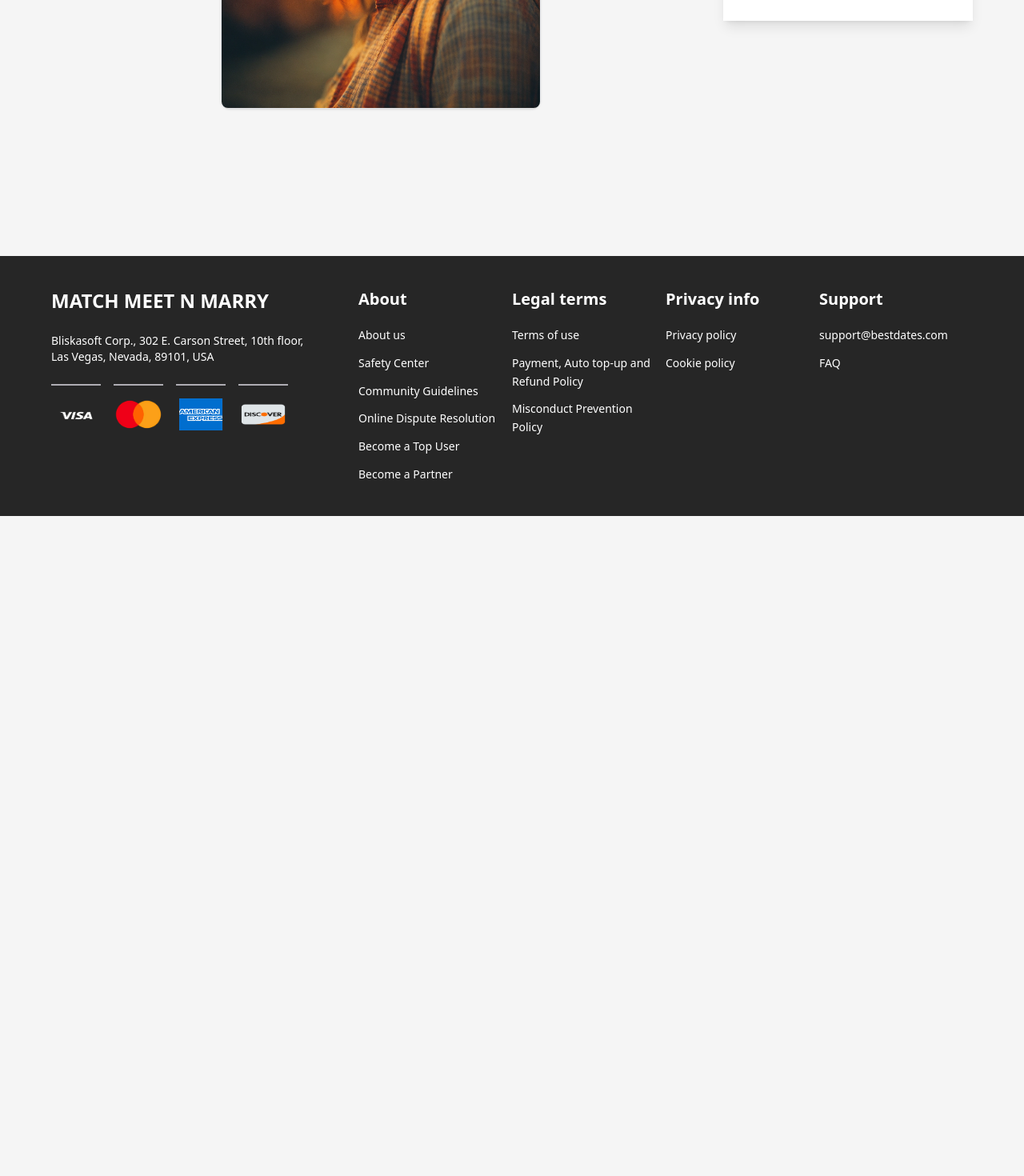
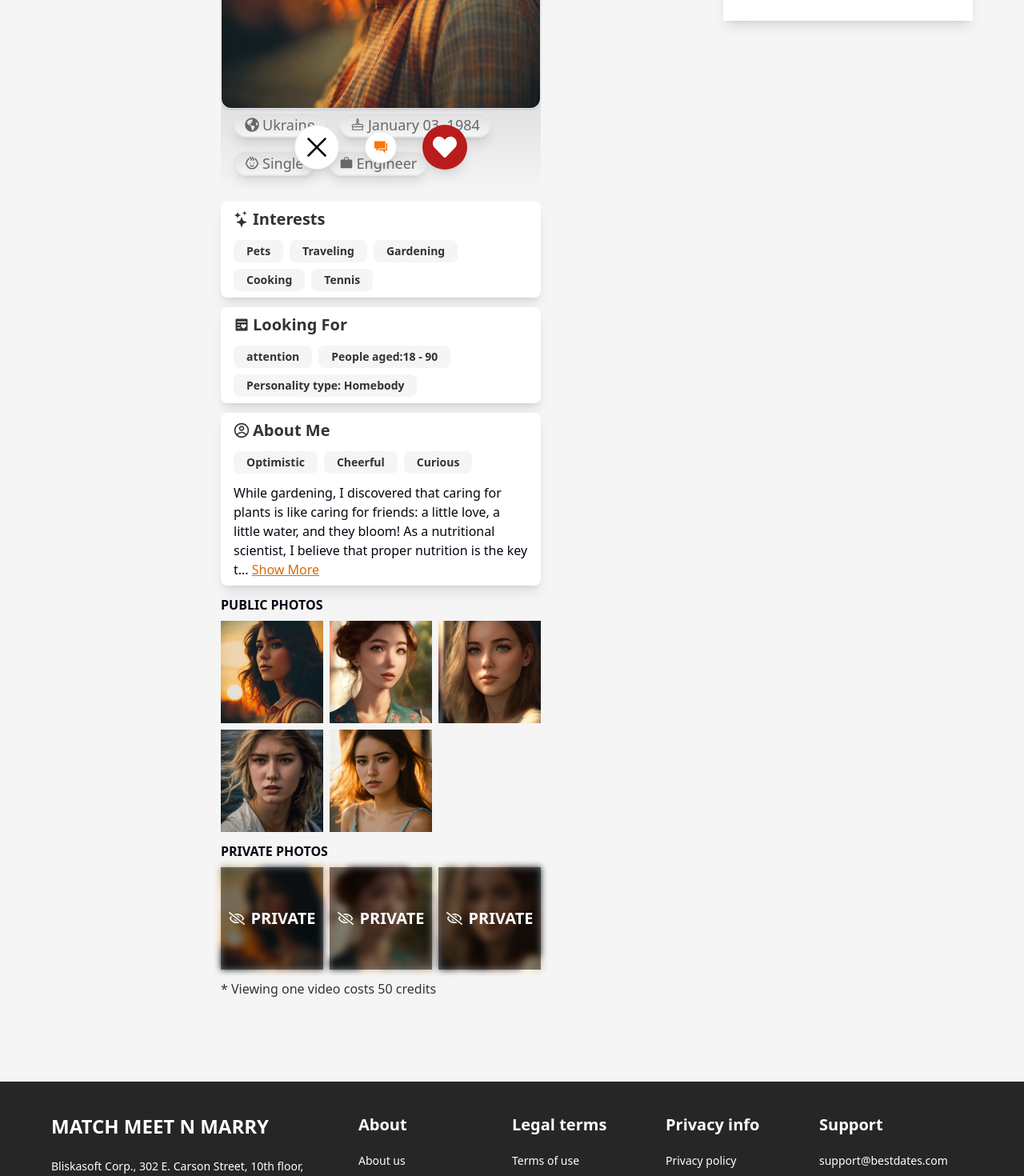
Before and after one commit to Badshah-Alam/mmm, a Next.js app: page /people in a window 1280 px wide. Shown: the part 580-2050 px from the top of the page at 80% size. Before the commit the page ends 1225 px from the top, so only its background shows below. Built offline with nearby package versions, Linux system fonts and the light colour scheme.

Commit message:
create people page

```diff
--- /dev/null
+++ b/app/(pages)/people/_components/about-profile.tsx
@@ -0,0 +1,113 @@
+import { SearchImg } from "@/data/search/search";
+import { usePathname } from "next/navigation";
+import React, { useState } from "react";
+import { BsStars } from "react-icons/bs";
+import { CgProfile } from "react-icons/cg";
+import { FaGlobeAmericas } from "react-icons/fa";
+import { LiaBirthdayCakeSolid } from "react-icons/lia";
+import { PiBagSimpleFill, PiListHeartFill } from "react-icons/pi";
+import { TbMoodBoy } from "react-icons/tb";
+
+const AboutProfile = () => {
+  const [isshow, setIsshow] = useState(false);
+  const pathname = usePathname();
+  const chartid = parseInt(pathname.split("/")[2], 10);
+  const chartData = SearchImg[chartid] || SearchImg[1];
+  if (!chartData) {
+    return <div>Chart not found!</div>;
+  }
+  return (
+    <div>
+      <div className="py-5 bg-gradient-to-b from-[#DFDFDF] to-smoke-mmm rounded-2xl flex px-4 flex-wrap gap-4  items-center w-full text-lg text-bold  text-[#676767]">
+        <div className="flex items-center gap-1 bg-gradient-to-b from-[#DFDFDF] to-smoke-mmm shadow-lg border-[2px] px-3 rounded-full ">
+          <FaGlobeAmericas />
+          <p>{chartData.location}</p>
+        </div>
+        <div className="flex items-center gap-1 bg-gradient-to-b from-[#DFDFDF] to-smoke-mmm shadow-lg border-[2px] px-3 rounded-full ">
+          <LiaBirthdayCakeSolid />
+          <p>{chartData.dob}</p>
+        </div>
+        <div className="flex items-center gap-1 bg-gradient-to-b from-[#DFDFDF] to-smoke-mmm shadow-lg border-[2px] px-3 rounded-full ">
+          <TbMoodBoy />
+          <p>{chartData.relationship}</p>
+        </div>
+        <div className="flex items-center gap-1 bg-gradient-to-b from-[#DFDFDF] to-smoke-mmm shadow-lg border-[2px] px-3 rounded-full ">
+          <PiBagSimpleFill />
+          <p>{chartData.occupation}</p>
+        </div>
+      </div>
+
+      <div className="bg-white flex flex-col gap-y-3 mt-3 shadow-lg px-4 py-2 rounded-lg">
+        <div className="flex gap-1   items-center text-[#333333]">
+          <BsStars className="text-xl" />
+          <p className="text-xl font-semibold">Interests</p>
+        </div>
+        <div className="flex flex-wrap gap-2">
+          {chartData.interests.map((item, index) => (
+            <div
+              key={index}
+              className=" text-[#333333] bg-[#F5F5F5] px-4 py-1 rounded-lg"
+            >
+              <p className="text-sm font-semibold">{item.interest}</p>
+            </div>
+          ))}
+        </div>
+      </div>
+
+      <div className="bg-white flex flex-col gap-y-3 mt-3 shadow-lg px-4 py-2 rounded-lg">
+        <div className="flex gap-1   items-center text-[#333333]">
+          <PiListHeartFill className="text-xl" />
+          <p className="text-xl font-semibold">Looking For</p>
+        </div>
+        <div className="flex flex-wrap gap-2">
+          {chartData.Looking.map((item, index) => (
+            <div
+              key={index}
+              className=" text-[#333333] bg-[#F5F5F5] px-4 py-1 rounded-lg"
+            >
+              <p className="text-sm font-semibold">{item.Looking}</p>
+            </div>
+          ))}
+        </div>
+      </div>
+
+      <div className="bg-white flex flex-col gap-y-3 mt-3 shadow-lg px-4 py-2 rounded-lg">
+        <div className="flex gap-1   items-center text-[#333333]">
+          <CgProfile className="text-xl" />
+          <p className="text-xl font-semibold">About Me</p>
+        </div>
+        <div className="flex flex-wrap gap-2">
+          {chartData.About.map((item, index) => (
+            <div
+              key={index}
+              className=" text-[#333333] bg-[#F5F5F5] px-4 py-1 rounded-lg"
+            >
+              <p className="text-sm font-semibold">{item.About}</p>
+            </div>
+          ))}
+        </div>
+
+        <div>
+          <p>
+            {isshow
+              ? chartData.AboutDescription
+              : `${chartData.AboutDescription.slice(0, 200)}...`}{" "}
+            <button onClick={() => setIsshow(!isshow)}>
+              {isshow ? (
+                <p className="text-[#DA6A05] font-medium text-base underline">
+                  Show Less
+                </p>
+              ) : (
+                <p className="text-[#DA6A05] font-medium text-base underline">
+                  Show More
+                </p>
+              )}
+            </button>
+          </p>
+        </div>
+      </div>
+    </div>
+  );
+};
+
+export default AboutProfile;
--- a/app/(pages)/people/_components/image-carousel.tsx
+++ b/app/(pages)/people/_components/image-carousel.tsx
@@ -2,20 +2,13 @@
 import { Card } from "@/components/ui/card";
 import Image from "next/image";
 import React, { useState } from "react";
+import { BsPatchCheckFill } from "react-icons/bs";
 import { FaAngleLeft, FaAngleRight } from "react-icons/fa";
+import AboutProfile from "./about-profile";
+import { ProfileImg } from "@/data/profile/profile";
 
-interface ProfileImg {
-  id: number;
-  image: string;
-}
 
-const ProfileImg = [
-  { id: 1, image: "/assets/images/people/img1.webp" },
-  { id: 2, image: "/assets/images/people/img2.webp" },
-  { id: 3, image: "/assets/images/people/img3.webp" },
-  { id: 4, image: "/assets/images/people/img4.webp" },
-  { id: 5, image: "/assets/images/search/body (9).webp" },
-];
+
 
 const ImageCarousel = () => {
   const [active, setActive] = useState(0);
@@ -30,10 +23,10 @@ const ImageCarousel = () => {
 
   return (
     <div className="flex  justify-center">
-      <div className="flex  justify-center items-center">
+      <div className="flex flex-col justify-center items-center">
 
         {/* Image Carousel */}
-        <div className=" w-[95%] mx-auto xl:w-[400px]  relative">
+        <div className="w-full lg:w-[95%] mx-auto xl:w-[400px]  relative">
         <button
             onClick={handlePrev}
             className="px-4 py-4 absolute left-0 top-1/2  bg-[#bebebe] text-dark-smoke rounded-r-full"
@@ -45,7 +38,7 @@ const ImageCarousel = () => {
               src={ProfileImg[active].image}
               width={600}
               height={296}
-              className="w-full h-full rounded-lg"
+              className="w-full h-full rounded-xl"
               alt={`Profile Image ${ProfileImg[active].id}`}
             />
           </Card>
@@ -66,14 +59,18 @@ const ImageCarousel = () => {
               />
             ))}
           </div>
+          <div className="absolute flex items-center gap-2 top-5 left-4 ">
+          <BsPatchCheckFill className="text-xl text-blue-600 bg-white rounded-full" />
+            <p className="text-white font-bold text-xl underline">Alina</p>
+          </div>
+
 
         </div>
 
         {/* Navigation Buttons */}
-        <div className="flex justify-between mt-4">
-
-
-        </div>
+        <div className=" xl:w-[400px]   -mt-4    ">
+            <AboutProfile />
+          </div>
       </div>
     </div>
   );
--- a/app/(pages)/people/_components/people-main.tsx
+++ b/app/(pages)/people/_components/people-main.tsx
@@ -1,10 +1,32 @@
 import React from 'react';
 import ImageCarousel from './image-carousel';
+import ProfileImage from './profile-image';
+;
+import { GrClose } from 'react-icons/gr';
+import { IoMdChatboxes } from 'react-icons/io';
+import { FaHeart } from 'react-icons/fa';
 
 const PeopleMain = () => {
   return (
-    <div>
+    <div className='px-2 lg:px-0'>
     <ImageCarousel/>
+    <ProfileImage/>
+    <div className='lg:w-[400px] my-4  flex justify-center items-center gap-5 md:gap-8 mx-auto md:bottom-2 bottom-16 sticky'>
+   <div className=' h-14 w-14 shadow-lg border bg-white rounded-full flex justify-center items-center'>
+   <GrClose className='text-3xl'/>
+   </div>
+   <div>
+  <div className='h-10 w-10 shadow-lg border bg-white rounded-full flex justify-center items-center'>
+  <IoMdChatboxes className='text-xl text-orange-mmm'/>
+  </div>
+   </div>
+   <div>
+    <div className='h-14 w-14 shadow-lg  bg-red-700 rounded-full flex justify-center items-center'>
+    <FaHeart className='text-3xl text-white'/>
+    </div>
+   </div>
+</div>
+
     </div>
   )
 }
--- /dev/null
+++ b/app/(pages)/people/_components/profile-image.tsx
@@ -0,0 +1,53 @@
+import { ProfileImg } from "@/data/profile/profile";
+import Image from "next/image";
+
+import React from "react";
+import { FaRegEyeSlash } from "react-icons/fa";
+
+const ProfileImage = () => {
+  return (
+    <div className="xl:w-[400px] mx-auto">
+      {/* public photo  */}
+      <div className="mt-3">
+        <p className="text-base uppercase font-semibold">Public Photos</p>
+        <div className="grid grid-cols-2 md:grid-cols-3 gap-2 mt-2">
+          {ProfileImg.map((img, index) => (
+            <Image
+              key={index}
+              src={img.image}
+              width={100}
+              height={100}
+              className="w-full h-full aspect-square object-cover"
+              alt={`search-image-${index}`}
+            />
+          ))}
+        </div>
+      </div>
+      <div className="mt-3">
+        <p className="text-base uppercase font-semibold">Private Photos</p>
+        <div className="grid grid-cols-2 md:grid-cols-3 gap-2 mt-2">
+          {ProfileImg.slice(0, 3).map((img, index) => (
+            <div className="relative" key={index}>
+              <Image
+                src={img.image}
+                width={100}
+                height={100}
+                className="w-full h-full aspect-square object-cover blur-sm"
+                alt={`search-image-${index}`}
+              />
+              <div className="absolute inset-0 bg-black bg-opacity-50"></div>
+              <p className="   absolute inset-0 uppercase flex items-center gap-2 justify-center text-white font-bold text-xl">
+                <FaRegEyeSlash className="text-xl" />
+                Private
+              </p>
+            </div>
+          ))}
+
+        </div>
+      </div>
+      <p className="mt-3 text-base text-dark-mmm">* Viewing one video costs 50 credits</p>
+    </div>
+  );
+};
+
+export default ProfileImage;
--- a/app/(pages)/search/[searchDetails]/_components/slider-image.tsx
+++ b/app/(pages)/search/[searchDetails]/_components/slider-image.tsx
@@ -86,7 +86,7 @@ const SliderImage = () => {
                                     alt={`search-image-${index}`}
                                 />
                                 <div className="absolute inset-0 bg-black bg-opacity-50"></div>
-                                <p className="flex flex-col items-center absolute inset-0 uppercase flex items-center justify-center text-white font-bold text-xl">
+                                <p className="   absolute inset-0 uppercase flex items-center gap-2 justify-center text-white font-bold text-xl">
                                 <FaRegEyeSlash className='text-xl' />
                                 Private
                             </p>
--- /dev/null
+++ b/data/profile/profile.tsx
@@ -0,0 +1,7 @@
+export const ProfileImg = [
+    { id: 1, image: "/assets/images/people/img1.webp" },
+    { id: 2, image: "/assets/images/people/img2.webp" },
+    { id: 3, image: "/assets/images/people/img3.webp" },
+    { id: 4, image: "/assets/images/people/img4.webp" },
+    { id: 5, image: "/assets/images/search/body (9).webp" },
+  ];
```
Also changed, not shown: app/(pages)/chat/_components/all-chats.tsx (+0 -48 lines).
